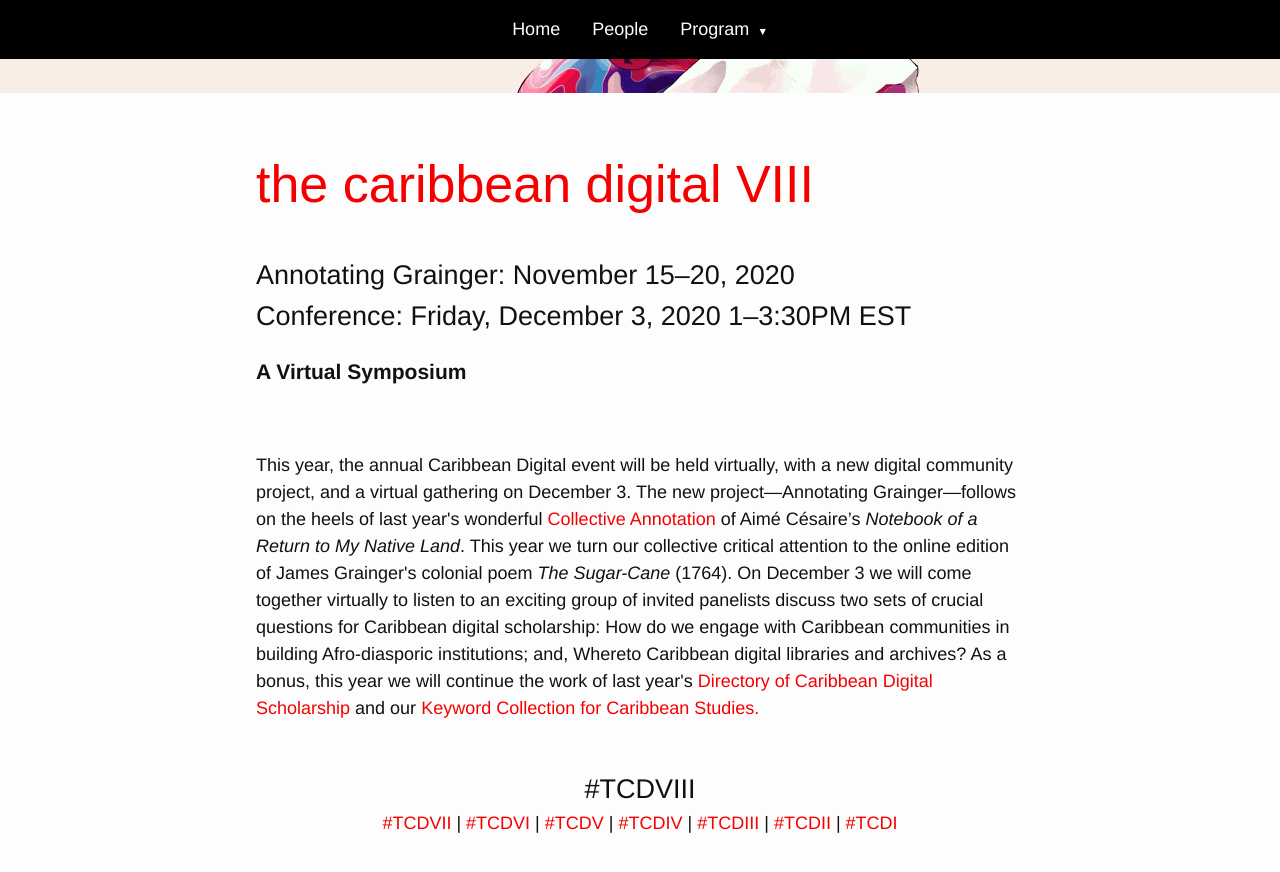
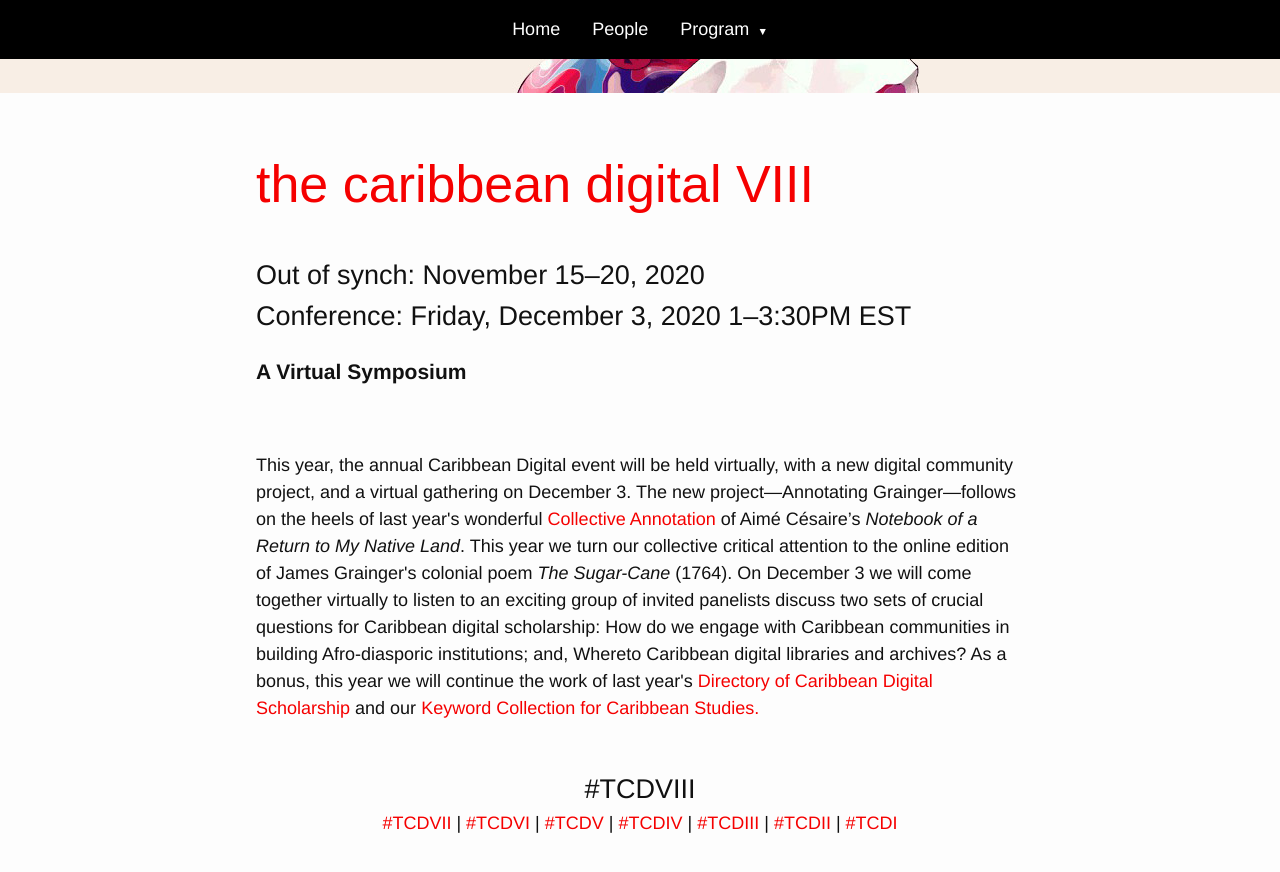
Before and after one commit to elotroalex/tcd8, a Jekyll site: the page built from index.html, in a window 1280 px wide and 900 px high, scrolled down 407 px. Shown: the top 872 px of the window. Built offline with Jekyll 4.4.1, drawn with Linux system fonts in a browser that asks for light colours.

Commit message:
added out of synch

```diff
--- a/index.html
+++ b/index.html
@@ -3,22 +3,53 @@ layout: default
 ---
 
 <div class="home">
-	<h1>the caribbean digital VIII</h1>
+  <h1>the caribbean digital VIII</h1>
 
-	<h2 class="notice">Annotating Grainger: November 15–20, 2020<br>Conference: Friday, December 3, 2020 1–3:30PM EST</h2>
-	<h3>A Virtual Symposium</h3>
+  <h2 class="notice">
+    Out of synch: November 15–20, 2020<br />Conference: Friday, December 3, 2020
+    1–3:30PM EST
+  </h2>
+  <h3>A Virtual Symposium</h3>
 
-<br>
-<br>
-	<p>This year, the annual Caribbean Digital event will be held virtually, with a new digital community project, and a virtual gathering on December 3. The new project—Annotating Grainger—follows on the heels of last year's wonderful <a href="{{site.baseurl}}/cahier/">Collective Annotation</a> of Aimé Césaire’s <em>Notebook of a Return to My Native Land</em>. This year we turn our collective critical attention to the online edition of James Grainger's colonial poem <em>The Sugar-Cane</em> (1764). On December 3 we will come together virtually to listen to an exciting group of invited panelists discuss two sets of crucial questions for Caribbean digital scholarship: How do we engage with Caribbean communities in building Afro-diasporic institutions; and, Whereto Caribbean digital libraries and archives? As a bonus, this year we will continue the work of last year's <a href="{{site.baseurl}}/directory/">Directory of Caribbean Digital Scholarship</a> and our <a href="{{site.baseurl}}/keywords/">Keyword Collection for Caribbean Studies.</a>
+  <br />
+  <br />
+  <p>
+    This year, the annual Caribbean Digital event will be held virtually, with a
+    new digital community project, and a virtual gathering on December 3. The
+    new project—Annotating Grainger—follows on the heels of last year's
+    wonderful <a href="{{site.baseurl}}/cahier/">Collective Annotation</a> of
+    Aimé Césaire’s <em>Notebook of a Return to My Native Land</em>. This year we
+    turn our collective critical attention to the online edition of James
+    Grainger's colonial poem <em>The Sugar-Cane</em> (1764). On December 3 we
+    will come together virtually to listen to an exciting group of invited
+    panelists discuss two sets of crucial questions for Caribbean digital
+    scholarship: How do we engage with Caribbean communities in building
+    Afro-diasporic institutions; and, Whereto Caribbean digital libraries and
+    archives? As a bonus, this year we will continue the work of last year's
+    <a href="{{site.baseurl}}/directory/"
+      >Directory of Caribbean Digital Scholarship</a
+    >
+    and our
+    <a href="{{site.baseurl}}/keywords/"
+      >Keyword Collection for Caribbean Studies.</a
+    >
 
-<br>
+    <br />
 
-<br>
+    <br />
+  </p>
 
-<h2 id="archive" class="aligncenter">#TCDVIII</h2>
-<p class="aligncenter"><a href="http://caribbeandigitalnyc.net/2020/">#TCDVII</a> | <a href="http://caribbeandigitalnyc.net/2019/">#TCDVI</a> | <a href="http://caribbeandigitalnyc.net/2018/">#TCDV</a> | <a href="http://caribbeandigitalnyc.net/2017/">#TCDIV</a> | <a href="http://caribbeandigitalnyc.net/2016/">#TCDIII</a> | <a href="http://caribbeandigitalnyc.net/2015/">#TCDII</a> | <a href="https://wayback.archive-it.org/1914/20151224034027/http://caribbeandigital.cdrs.columbia.edu/">#TCDI</a></p>
-
-
-
+  <h2 id="archive" class="aligncenter">#TCDVIII</h2>
+  <p class="aligncenter">
+    <a href="http://caribbeandigitalnyc.net/2020/">#TCDVII</a> |
+    <a href="http://caribbeandigitalnyc.net/2019/">#TCDVI</a> |
+    <a href="http://caribbeandigitalnyc.net/2018/">#TCDV</a> |
+    <a href="http://caribbeandigitalnyc.net/2017/">#TCDIV</a> |
+    <a href="http://caribbeandigitalnyc.net/2016/">#TCDIII</a> |
+    <a href="http://caribbeandigitalnyc.net/2015/">#TCDII</a> |
+    <a
+      href="https://wayback.archive-it.org/1914/20151224034027/http://caribbeandigital.cdrs.columbia.edu/"
+      >#TCDI</a
+    >
+  </p>
 </div>
```
